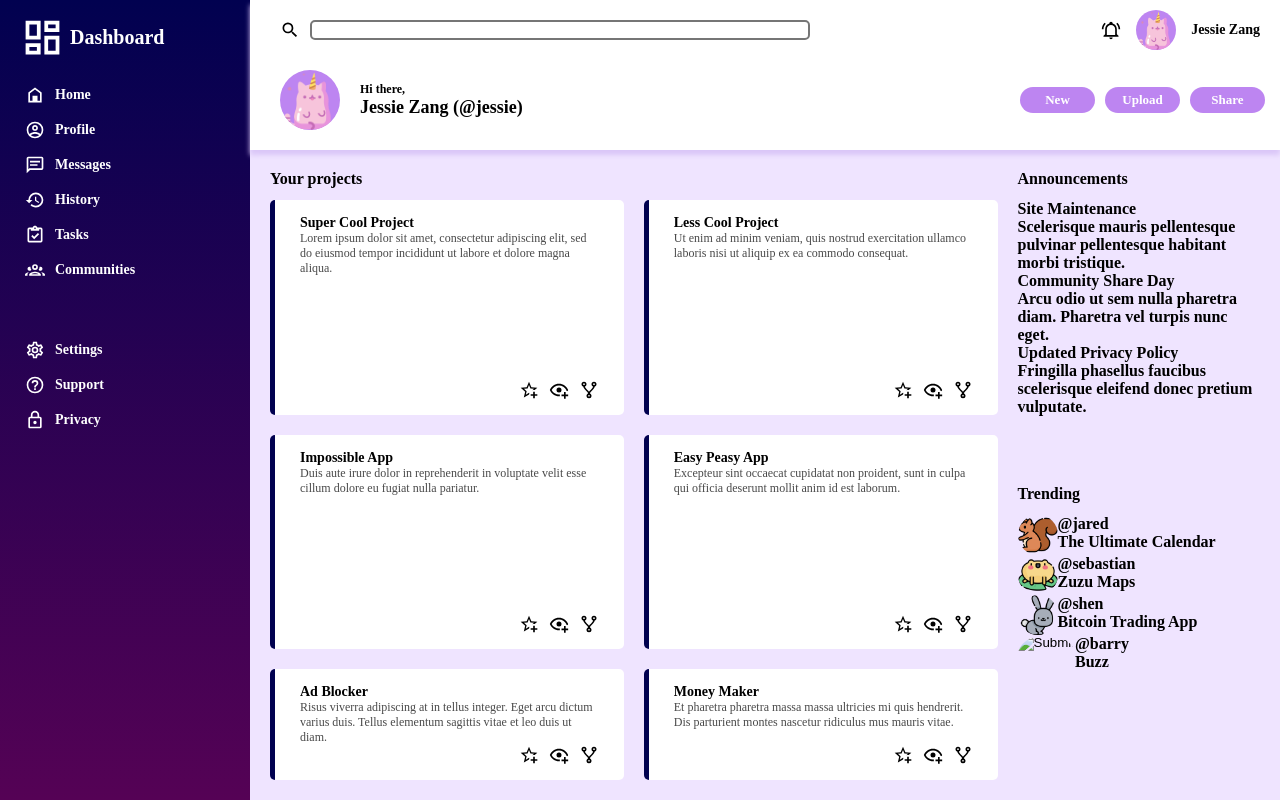
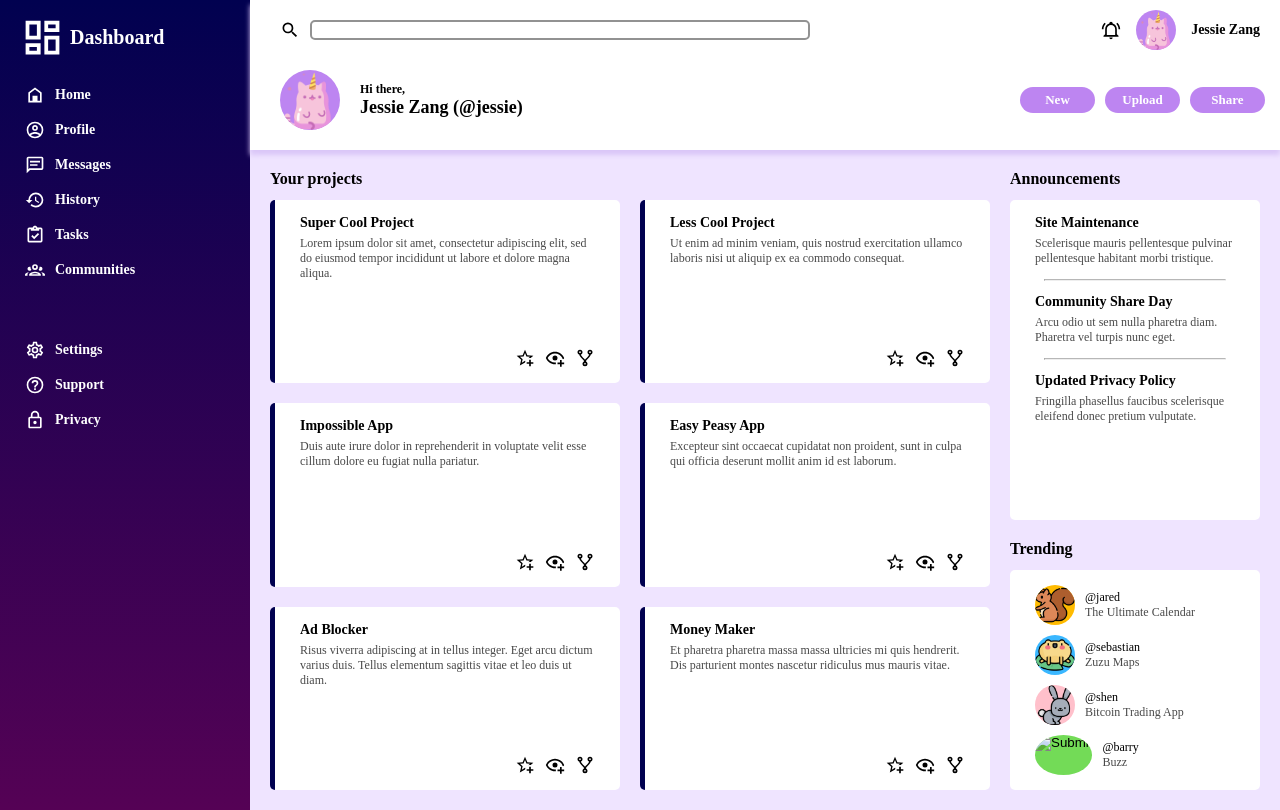
Before and after one commit to jlzang/admin-dashboard, a plain HTML site: page index.html in a window 1280 px wide. Drawn offline with Linux system fonts and the light colour scheme; a web font is replaced by a local one.

Commit message:
Add styling to main section, adjust grid columns

```diff
--- a/index.html
+++ b/index.html
@@ -151,9 +151,11 @@
                     <div>Site Maintenance
                         <div>Scelerisque mauris pellentesque pulvinar pellentesque habitant morbi tristique.</div>
                     </div>
+                    <hr>
                     <div>Community Share Day
                         <div>Arcu odio ut sem nulla pharetra diam. Pharetra vel turpis nunc eget.</div>
                     </div>
+                    <hr>
                     <div>Updated Privacy Policy
                         <div>Fringilla phasellus faucibus scelerisque eleifend donec pretium vulputate.</div>
                     </div>
--- a/styles.css
+++ b/styles.css
@@ -67,6 +67,7 @@ input.icon {
     border-style: solid;
     margin-bottom: auto;
     height: 20px;
+    border-color: rgb(146, 146, 146);
 }
 
 .user-info {
@@ -179,8 +180,8 @@ button.menu {
     background-color: rgb(239, 228, 255);
     grid-area: 3/2/5/3;
     display: grid;
-    grid-template-columns: 3fr 1fr;
-    grid-template-rows: 1fr 1fr;
+    grid-template-columns: 3fr 250px;
+    grid-template-rows: repeat(auto-fit, minmax(350px, 1fr));
     padding: 20px;
     gap: 20px;
 }
@@ -198,7 +199,7 @@ button.menu {
 .proj-container {
     display: grid;
     grid-template-columns: repeat(auto-fit, minmax(250px, 1fr));
-    grid-template-rows: repeat(auto-fit, minmax(200px, 225px));
+    grid-template-rows: repeat(auto-fit, minmax(100px, 1fr));
     gap: 20px;
 }
 
@@ -213,10 +214,15 @@ button.menu {
 }
 
 .proj-content {
+    margin-bottom: auto;
+}
+
+.proj-content,
+.announce-container > div > div {
     font-size: 12px;
     font-weight: 500;
     color: rgb(73, 73, 73);
-    margin-bottom: auto;
+    padding-top: 5px;
 }
 
 .proj-buttons {
@@ -231,12 +237,68 @@ button.menu {
     grid-template-rows: 30px auto;
 }
 
+.announce-container {
+    background-color: white;
+    border-radius: 5px;
+    padding: 15px 25px;
+    display: flex;
+    flex-direction: column;
+    gap: 5px;
+}
+
+.announce-container > div {
+    font-size: 14px;
+}
+
+hr {
+border-top: 1px solid rgb(183, 183, 183);
+width: 90%;
+}
+
 .trending {
     grid-area: 2/2/3/3;
     display: grid;
     grid-template-rows: 30px auto;
+    font-size: 16px;
+}
+
+.trend-container {
+    background-color: white;
+    border-radius: 5px;
+    padding: 15px 25px;
+    display: flex;
+    flex-direction: column;
+    gap: 10px;
 }
 
 .profile {
     display: flex;
+    align-items: center;
+    gap: 10px;
 }
+
+.profile > div {
+    font-size: 12px;
+    font-weight: 500;
+    color: black;
+}
+
+.profile > :last-child > :last-child {
+    color: rgb(73, 73, 73);
+}
+
+#squirrel {
+    background-color: rgb(255, 187, 0);
+}
+
+#frog {
+    background-color: rgb(58, 183, 255);
+}
+
+#rabbit {
+    background-color: pink;
+}
+
+#bee {
+    background-color: rgb(115, 219, 87);
+}
```
